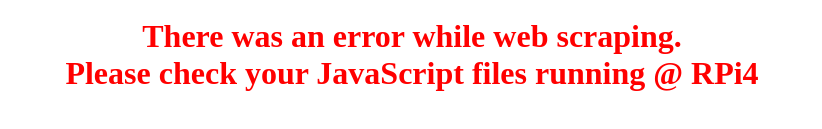
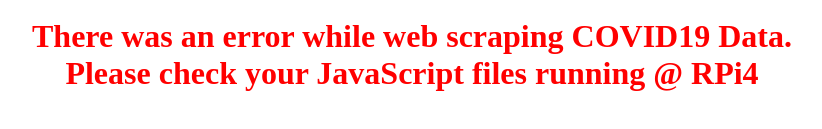
Before and after one commit to md-siam/COVID19_data_scraping, a website: page emailtrigger.html in a window 1280 px wide. Shown: the part 211-340 px from the top of the page, without its empty margins (228-1050 px from the left). Drawn offline with Linux system fonts and the light colour scheme.

Commit message:
Working Email Trigger

```diff
--- a/emailtrigger.html
+++ b/emailtrigger.html
@@ -7,7 +7,7 @@
     />
   </p>
   <h1 style="color: red; text-align: center">
-    There was an error while web scraping.<br />
+    There was an error while web scraping COVID19 Data.<br />
     Please check your JavaScript files running @ RPi4
   </h1>
 </body>
```
Also changed, not shown: 1 other file.
